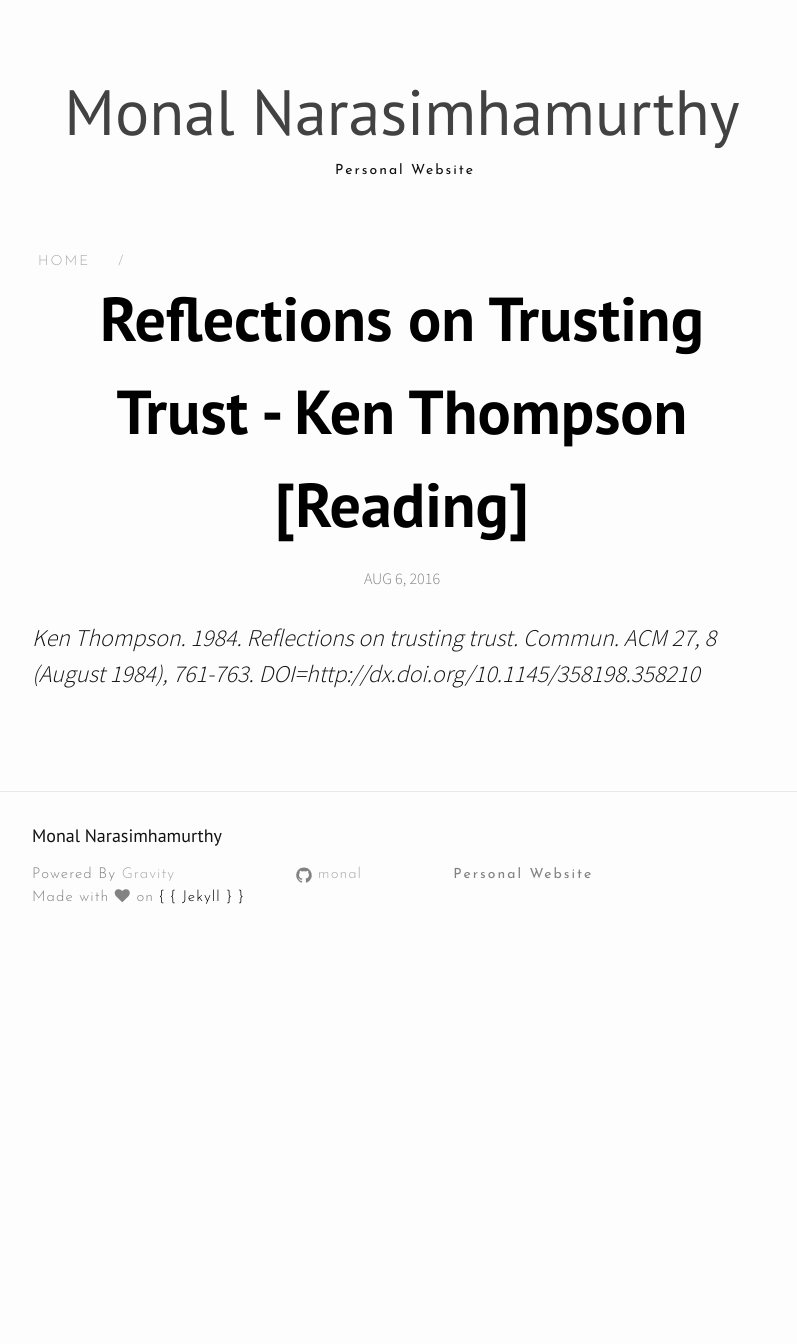
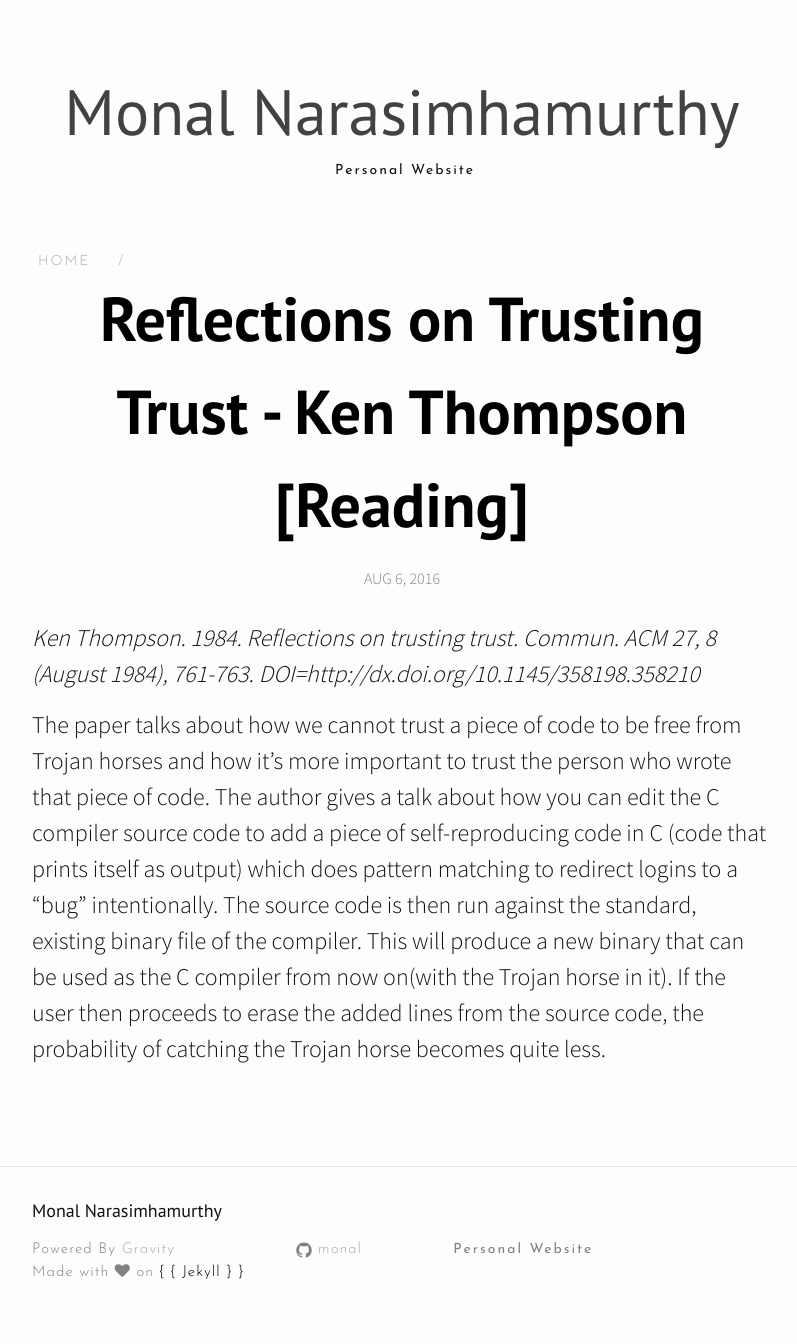
Before and after one commit to monal/monal.github.io, a Jekyll site: the page built from _posts/2016-08-06-reflections-on-trusting-trust.markdown, in a window 1280 px wide. Shown: the whole page, without its empty margins (238-1035 px from the left). Built offline with Jekyll 4.4.1, drawn with Linux system fonts in a browser that asks for light colours; nearby versions of some CDN libraries; before the commit the page ends 969 px from its top, so only the background shows below that.

Commit message:
Add notes

```diff
--- a/_posts/2016-08-06-reflections-on-trusting-trust.markdown
+++ b/_posts/2016-08-06-reflections-on-trusting-trust.markdown
@@ -7,3 +7,6 @@ categories: ['reading']
 <cite>
 Ken Thompson. 1984. Reflections on trusting trust. Commun. ACM 27, 8 (August 1984), 761-763. DOI=http://dx.doi.org/10.1145/358198.358210
 </cite>
+
+The paper talks about how we cannot trust a piece of code to be free from Trojan horses and how it's more important to trust the person who wrote that piece of code. The author gives a talk about how
+you can edit the C compiler source code to add a piece of self-reproducing code in C (code that prints itself as output) which does pattern matching to redirect logins to a "bug" intentionally. The source code is then run against the standard, existing binary file of the compiler. This will produce a new binary that can be used as the C compiler from now on(with the Trojan horse in it). If the user then proceeds to erase the added lines from the source code, the probability of catching the Trojan horse becomes quite less.
```
